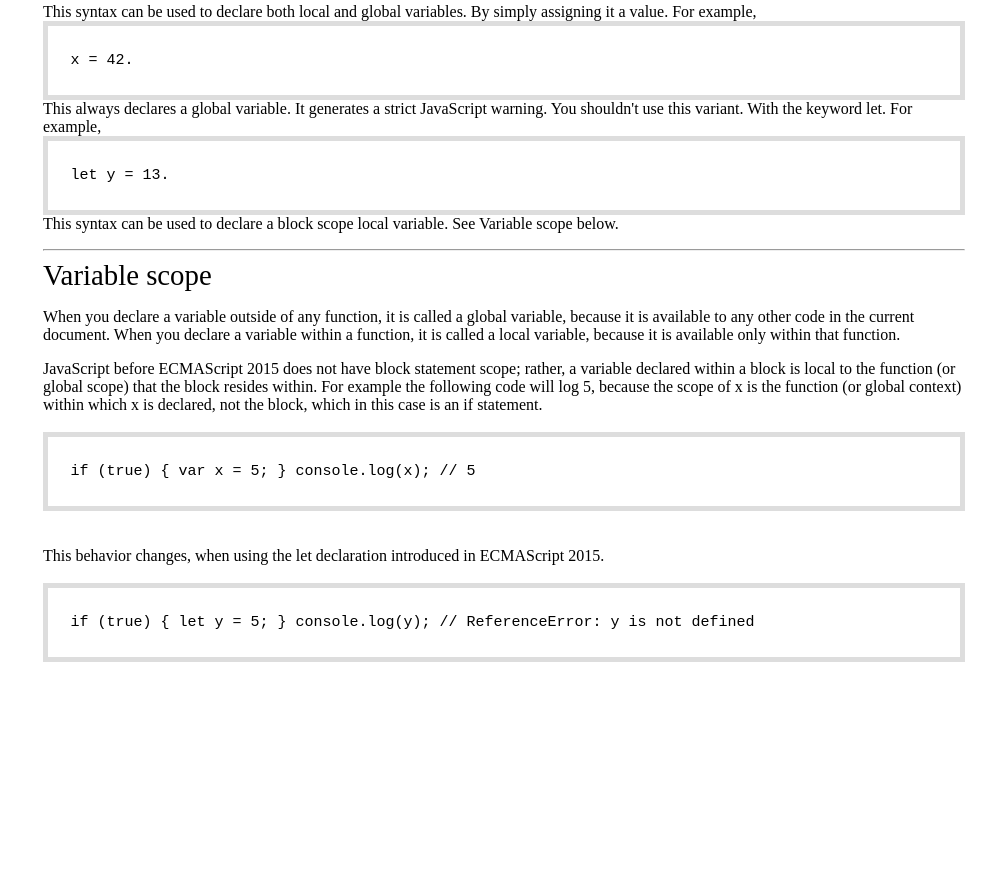
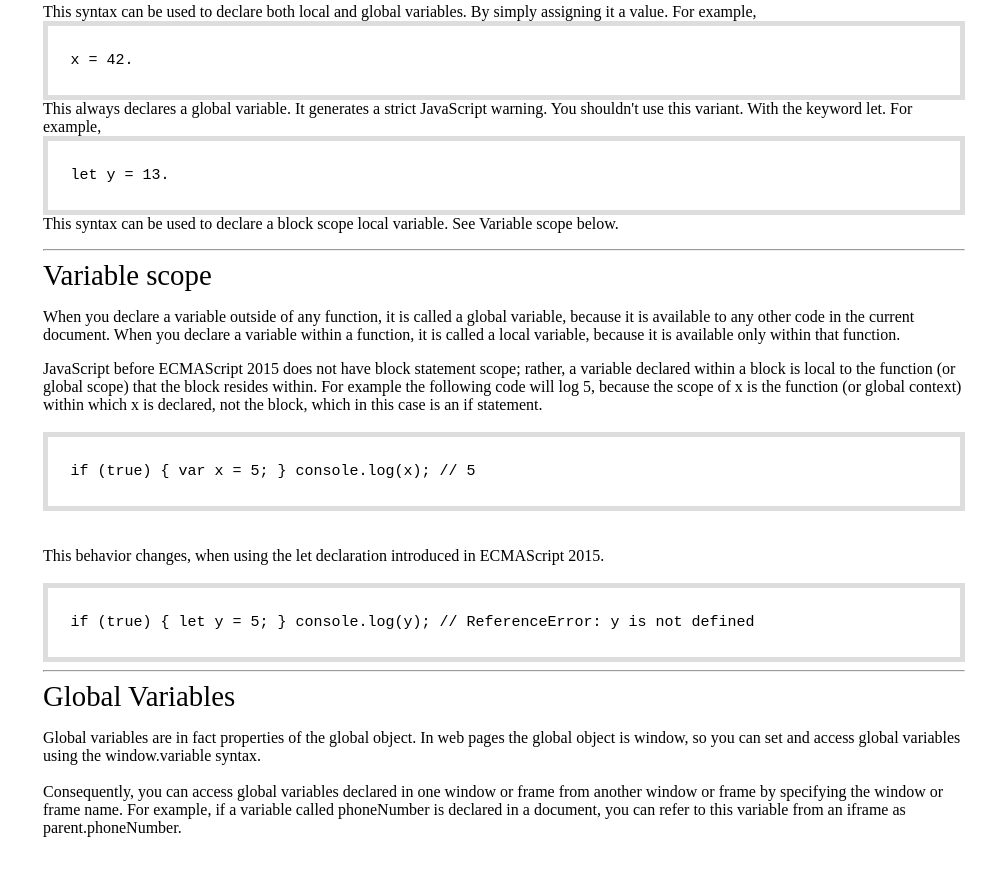
Before and after one commit to AhmedBule/technical-documentation-, a plain HTML site: page index.html in a window 1280 px wide. Shown: the part 1371-2244 px from the top of the page, without its empty margins (295-1280 px from the left). Before the commit the page ends 2053 px from the top, so only its background shows below. Drawn offline with Linux system fonts and the light colour scheme.

Commit message:
added global variables content

```diff
--- a/index.html
+++ b/index.html
@@ -25,6 +25,8 @@
             <li><a class="nav-link" href="#veclaring_variables">Declaring variables</a></li>
             <hr>
             <li><a class="nav-link" href="#variable_scope">Variable scope</a></li>
+            <hr>
+            <li><a href="#global_variables" class="nav-link">Global Variables</a></li>
         </ul>
     </nav>
     <main id="main-doc">
@@ -162,6 +164,18 @@
             <code>if (true) { let y = 5; } console.log(y); // ReferenceError: y is not
                 defined</code>
         </section>
+        <hr>
+        <section class="main-section" id="global_variables">
+            <header>Global Variables</header>
+            <article>
+                <p>
+                    Global variables are in fact properties of the global object. In web pages the global object is window, so you can set and access global variables using the window.variable syntax.
+                            <br>
+                            <br>
+Consequently, you can access global variables declared in one window or frame from another window or frame by specifying the window or frame name. For example, if a variable called phoneNumber is declared in a document, you can refer to this variable from an iframe as parent.phoneNumber.
+                </p>
+            </article>
+        </section>
 
     </main>
 </body>
```
